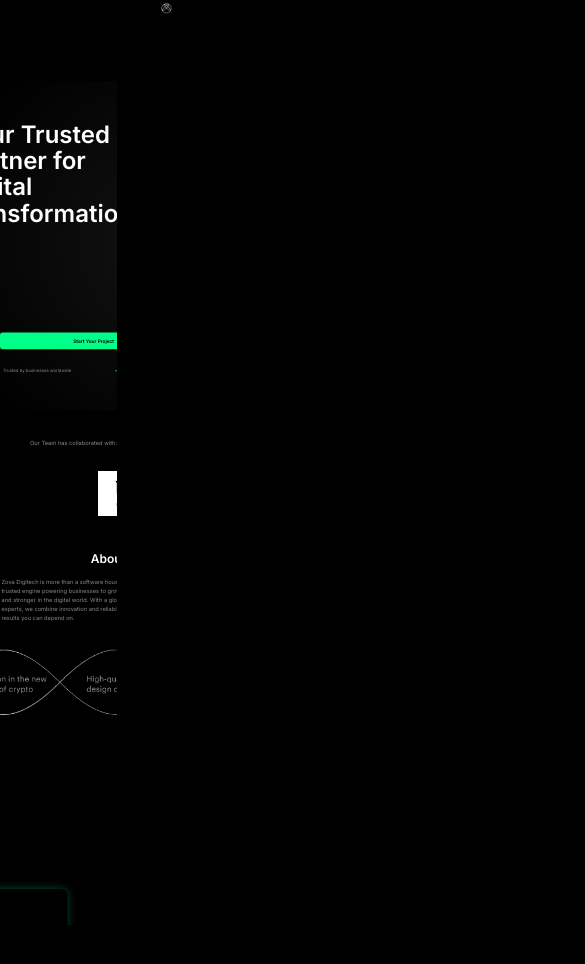
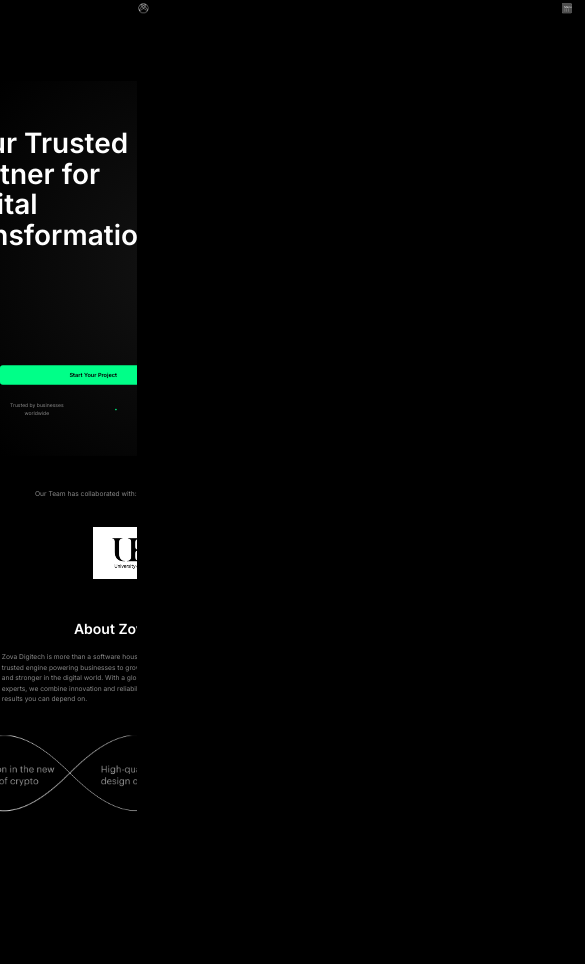
Before and after one commit to SahlMjt-droid/DigiEagle, a React (Vite) app: page / in a window 390 px wide. Shown: the top 964 px of the page, 585 px wide, since content can reach past the window. Built offline with nearby package versions, Linux system fonts and the light colour scheme.

Commit message:
Add comprehensive mobile responsiveness for Home page

```diff
--- a/src/pages/Home.css
+++ b/src/pages/Home.css
@@ -1110,20 +1110,20 @@
 
 @media (max-width: 768px) {
   .home-container {
-    overflow-x: hidden;
+    overflow-x: auto;
     min-width: 100vw;
     width: 100vw;
-    transform: scale(0.4);
+    transform: scale(0.45);
     transform-origin: top left;
-    height: 250vh;
+    height: 222vh;
   }
 
   body {
-    overflow-x: hidden !important;
+    overflow-x: auto !important;
   }
 
   * {
-    width: 250vw !important;
+    width: 222vw !important;
   }
 
   .hero-section,
@@ -1137,14 +1137,14 @@
   .contact-section,
   .cta-section,
   .footer-section {
-    width: 250vw !important;
-    min-width: 250vw !important;
+    width: 222vw !important;
+    min-width: 222vw !important;
   }
 
   /* IMPROVE MENU BUTTON VISIBILITY */
   .menu-button {
-    background: rgba(255, 255, 255, 0.2) !important;
-    border: 1px solid rgba(255, 255, 255, 0.4) !important;
+    background: rgba(255, 255, 255, 0.3) !important;
+    border: 1px solid rgba(255, 255, 255, 0.5) !important;
     border-radius: 4px !important;
     padding: 0.4rem 0.8rem !important;
     font-size: 12px !important;
@@ -1161,20 +1161,20 @@
 
 @media (max-width: 480px) {
   .home-container {
-    overflow-x: hidden;
+    overflow-x: auto;
     min-width: 100vw;
     width: 100vw;
-    transform: scale(0.3);
+    transform: scale(0.35);
     transform-origin: top left;
-    height: 333vh;
+    height: 286vh;
   }
 
   body {
-    overflow-x: hidden !important;
+    overflow-x: auto !important;
   }
 
   * {
-    width: 333vw !important;
+    width: 286vw !important;
   }
 
   .hero-section,
@@ -1188,14 +1188,14 @@
   .contact-section,
   .cta-section,
   .footer-section {
-    width: 333vw !important;
-    min-width: 333vw !important;
+    width: 286vw !important;
+    min-width: 286vw !important;
   }
 
   /* IMPROVE MENU BUTTON VISIBILITY */
   .menu-button {
-    background: rgba(255, 255, 255, 0.2) !important;
-    border: 1px solid rgba(255, 255, 255, 0.4) !important;
+    background: rgba(255, 255, 255, 0.3) !important;
+    border: 1px solid rgba(255, 255, 255, 0.5) !important;
     border-radius: 4px !important;
     padding: 0.3rem 0.6rem !important;
     font-size: 11px !important;
@@ -1207,20 +1207,20 @@
 
 @media (max-width: 320px) {
   .home-container {
-    overflow-x: hidden;
+    overflow-x: auto;
     min-width: 100vw;
     width: 100vw;
-    transform: scale(0.25);
+    transform: scale(0.28);
     transform-origin: top left;
-    height: 400vh;
+    height: 357vh;
   }
 
   body {
-    overflow-x: hidden !important;
+    overflow-x: auto !important;
   }
 
   * {
-    width: 400vw !important;
+    width: 357vw !important;
   }
 
   .hero-section,
@@ -1234,14 +1234,14 @@
   .contact-section,
   .cta-section,
   .footer-section {
-    width: 400vw !important;
-    min-width: 400vw !important;
+    width: 357vw !important;
+    min-width: 357vw !important;
   }
 
   /* IMPROVE MENU BUTTON VISIBILITY */
   .menu-button {
-    background: rgba(255, 255, 255, 0.2) !important;
-    border: 1px solid rgba(255, 255, 255, 0.4) !important;
+    background: rgba(255, 255, 255, 0.3) !important;
+    border: 1px solid rgba(255, 255, 255, 0.5) !important;
     border-radius: 4px !important;
     padding: 0.25rem 0.5rem !important;
     font-size: 10px !important;
```
